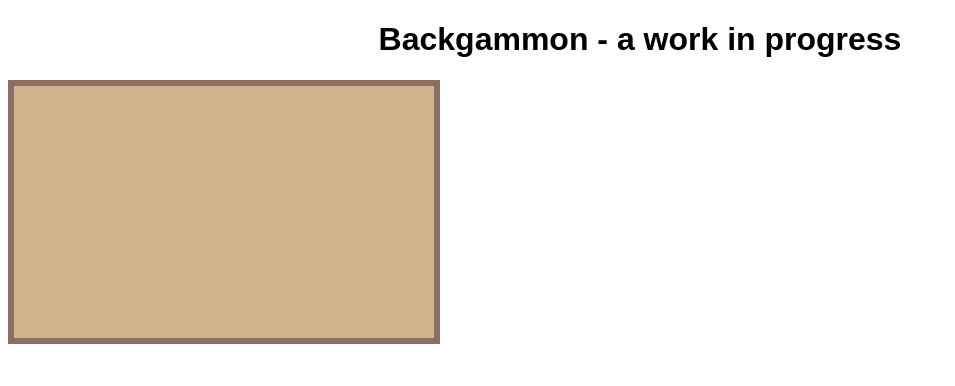
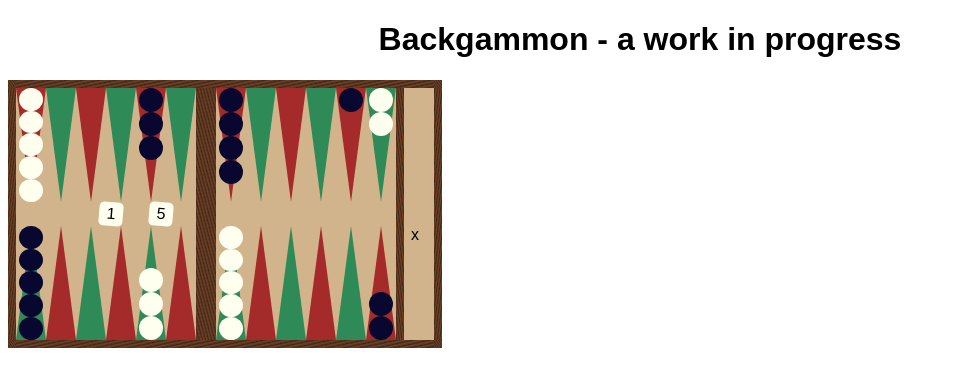
Before and after one commit to warwickgrigg/backgammon, a React (Create React App) app: page / in a window 1280 px wide. Shown: the top 386 px of the page, without its empty margins (0-955 px from the left). Built offline with nearby package versions, Linux system fonts and the light colour scheme.

Commit message:
improved ui

```diff
--- a/src/App.js
+++ b/src/App.js
@@ -13,7 +13,7 @@ let boardStart;
 boardStart = toBoard("1w2,6b5,8b3,12w5,13b5,17w3,19w5,24b2/w/1,5");
 boardStart = toBoard("1w2,2b,6b4,8b3,12w5,13b5,17w3,19w5,24b2/w/1,5");
 //jlog(toBoard("1w2,6b5,8b3,12w5,13b5,17w3,19w5,24b2/w/1,2"));
-
+//
 const init = {
   counter: 0,
   // dice: [1, 5],
--- a/src/components/board.js
+++ b/src/components/board.js
@@ -23,15 +23,12 @@ export default ({ points, dice, player, dispatch }) => {
     //if (t === "p" || t === "c") pointClick(parseInt(i, 10));
   };
   let pucksProps = { points, dice, player, dispatch };
-
+  //
   return (
     <div className="board" key="board">
-      {/*
       <Surface />
-
       <Pucks {...pucksProps} />
-      <Dice values={dice} />
-      */}
+      <Dice values={dice} />x
     </div>
   );
 };
--- a/src/components/pucks.js
+++ b/src/components/pucks.js
@@ -9,23 +9,23 @@ export default ({ points, player, dice, dispatch }) => {
   const fm = validFirstMoves({ points, dice, player });
   jlog({ selectedPoint });
 
-  const isPossibleFrom = point => {
-    for (let i = 0; i < fm.length; i++) if (point === fm[i][0][0]) return true;
+  const isPossibleFrom = p => {
+    for (let i = 0; i < fm.length; i++) if (p === fm[i][0][0]) return true;
     return false;
   };
 
-  const isPossibleTo = point => {
+  const isPossibleTo = p => {
     for (let i = 0; i < fm.length; i++)
-      if (point === fm[i][0][1] && selectedPoint === fm[i][0][0]) return true;
+      if (p === fm[i][0][1] && selectedPoint === fm[i][0][0]) return true;
     return false;
   };
 
-  const puckClick = point => {
-    jlog({ selectedPoint, point });
-    if (point === selectedPoint) {
+  const puckClick = p => {
+    jlog({ selectedPoint, p });
+    if (p === selectedPoint) {
       selectPoint(-1);
-    } else if (selectedPoint === -1 && isPossibleFrom(point)) {
-      selectPoint(point);
+    } else if (selectedPoint === -1 && isPossibleFrom(p)) {
+      selectPoint(p);
     }
   };
   jlog({ info: "rendering", points, player, dice });
@@ -33,15 +33,15 @@ export default ({ points, player, dice, dispatch }) => {
   return points.map((stacks, c) =>
     stacks.map((count, point) => {
       let topClassSuffix;
-      if (c) point = 25 - point;
-      if (isPossibleTo(point) && !points[1 - c][25 - point]) {
+      const p = c ? 25 - point : point;
+      if (isPossibleTo(p) && !points[1 - c][25 - point]) {
         count += 1;
         topClassSuffix = " possible-to";
       } else
         topClassSuffix =
-          point === selectedPoint
+          p === selectedPoint
             ? " selected"
-            : selectedPoint === -1 && isPossibleFrom(point)
+            : selectedPoint === -1 && isPossibleFrom(p)
             ? " possible-from"
             : "";
       if (count > 5) {
@@ -49,17 +49,17 @@ export default ({ points, player, dice, dispatch }) => {
         count = 5;
       }
 
-      const gridArea = `p${point}`;
-      const stackClass = point > 12 ? "puck-stack near" : "puck-stack";
+      const gridArea = `p${p}`;
+      const stackClass = p > 12 ? "puck-stack near" : "puck-stack";
       const puckClass = ["puck", "puck dark"][c];
-      //jlog({ point, selectedPoint, topClassSuffix });
+      //jlog({ p, selectedPoint, topClassSuffix });
       return (
         <div className={stackClass} key={gridArea} style={{ gridArea }}>
           {Array.from(new Array(count), (_, k) => (
             <div
-              onClick={() => puckClick(point)}
+              onClick={() => puckClick(p)}
               key={k}
-              id={`p/${point}/${k}`}
+              id={`p/${p}/${k}`}
               className={puckClass + (k === count - 1 ? topClassSuffix : "")}
             >
               {!k && excess}
--- a/src/components/surface.js
+++ b/src/components/surface.js
@@ -4,15 +4,8 @@ const columnClass = ["column even", "column odd"];
 
 const surface = () => {
   const result = Array.from(new Array(12), (_, c) => {
-    const gridArea = `p${c}`;
-    return (
-      <div
-        className={columnClass[c % 2]}
-        style={{ gridArea }}
-        key={`c${c}`}
-        id={`c/${c}`}
-      />
-    );
+    //const gridArea = `p${c}`;
+    return <div className={columnClass[c % 2]} key={`c${c}`} id={`c/${c}`} />;
   });
   result.splice(6, 0, <div className="bar" key="bar" id="bar" />);
   result.push(<div className="off" key="off" id="off" />);
--- a/src/styles.css
+++ b/src/styles.css
@@ -9,21 +9,23 @@
 }
 .board {
   --puck-diameter: 24px;
-  --dice-size: calc(var(--puck-diameter) * 0.75);
-  --point-width: calc(var(--puck-diameter) * 1.25);
-  --point-height: calc(var(--puck-diameter) * 4.75);
-  --point-gap: calc(var(--puck-diameter) * 1);
+  --dice-size: calc(var(--puck-diameter) * 12 / 12);
+  --point-width: calc(var(--puck-diameter) * 15 / 12);
+  --point-height: calc(var(--puck-diameter) * 57 / 12);
+  --point-gap: calc(var(--puck-diameter) * 12 / 12);
   --puck-margin: calc((var(--point-width) - var(--puck-diameter)) / 2);
-  --bar-width: calc(var(--puck-diameter) * 1);
-  --board-border: calc(var(--puck-diameter) / 4);
+  --bar-width: calc(var(--puck-diameter) * 10 / 12);
+  --off-width: calc(var(--board-border-width) + var(--point-width));
+  --board-border: calc(var(--puck-diameter) * 4 / 12);
   --board-width: calc(
     (var(--point-width) * 13) + var(--bar-width) + (3 * var(--board-border))
   );
   --board-height: calc(var(--point-height) * 2 + var(--point-gap));
+  --off-width: calc(var(--board-border) + var(--point-width));
   --rim-color: #8d6e63;
   display: grid;
   /* prettier-ignore */
-  grid-template-columns: repeat(6, var(--point-width)) 10px repeat(6, var(--point-width)) calc(var(--border-width) + var(--point-width));
+  grid-template-columns: repeat(6, var(--point-width)) var(--bar-width) repeat(6, var(--point-width)) var(--off-width);
   grid-template-rows: var(--point-height) var(--point-gap) var(--point-height);
   grid-template-areas:
     "p12 p11 p10 p9 p8 p7 p0 p6 p5 p4 p3 p2 p1 boff"
@@ -32,6 +34,13 @@
 
   background: tan;
   border: var(--board-border) solid var(--rim-color);
+  border-image: repeating-linear-gradient(
+      40deg,
+      hsl(30, 50%, 15%),
+      hsl(20, 50%, 30%),
+      hsl(25, 40%, 20%) 8px
+    )
+    60;
   width: var(--board-width);
 }
 
@@ -58,14 +67,27 @@
   width: var(--bar-width);
   height: var(--board-height);
   background-color: var(--rim-color);
+  background: repeating-linear-gradient(
+    75deg,
+    hsl(30, 50%, 15%),
+    hsl(20, 50%, 30%),
+    hsl(25, 40%, 20%) 3px
+  );
 }
 
 .off {
   display: inline-block;
   width: calc(var(--point-width) + var(--board-border));
   height: var(--board-height);
+  background-color: transparent;
   border-left: calc(var(--board-border)) solid var(--rim-color);
-  background-color: transparent;
+  border-image: repeating-linear-gradient(
+      40deg,
+      hsl(30, 50%, 15%),
+      hsl(20, 50%, 30%),
+      hsl(25, 40%, 20%) 8px
+    )
+    60;
 }
 
 .puck-stack {
```
